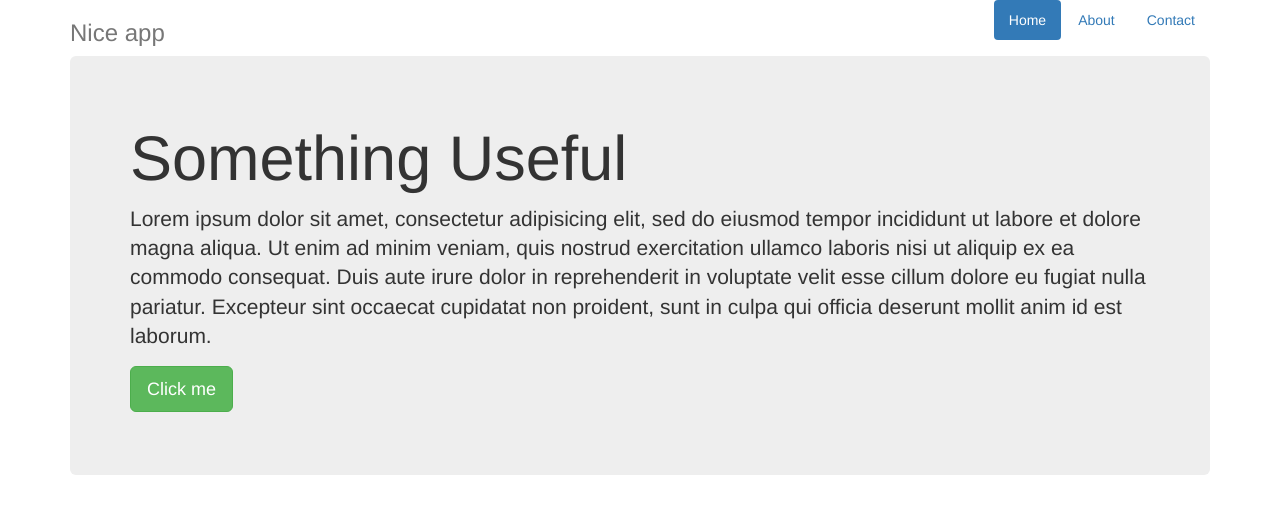
After one commit to D3f0/tracktpl, a Flask app: page / in a window 1280 px wide. The commit adds this page. Shown: the top 514 px of the page. Run offline with Flask 2, Linux system fonts and the light colour scheme; data that the repository does not hold is empty; some libraries are stand-ins or nearby versions.

Commit message:
Templates

```diff
--- a/templates/base.html
+++ b/templates/base.html
@@ -7,9 +7,44 @@
     <meta name="viewport" content="width=device-width, initial-scale=1">
 
     <title>{% if title %}{{ title }}{% else %}Bootstraped{% endif %}</title>
+
+    <!-- Bootstrap -->
+    <link href="/static/bower_components/bootstrap/dist/css/bootstrap.min.css" rel="stylesheet">
+
+    <!-- HTML5 shim and Respond.js for IE8 support of HTML5 elements and media queries -->
+    <!-- WARNING: Respond.js doesn't work if you view the page via file:// -->
+    <!--[if lt IE 9]>
+      <script src="https://oss.maxcdn.com/html5shiv/3.7.2/html5shiv.min.js"></script>
+      <script src="https://oss.maxcdn.com/respond/1.4.2/respond.min.js"></script>
+    <![endif]-->
+    {% if DEBUG %}
+    <script type="text/javascript" src="/static/live.js"></script>
+    {% endif %}
+  </head>
 </head>
-<body>
+<body data-feedly-mini="yes">
+    <div class="container">
+    {% block header %}
+        <div class="header clearfix">
+        <nav>
+          <ul class="nav nav-pills pull-right">
+            <li role="presentation" class="active"><a href="#">Home</a></li>
+            <li role="presentation"><a href="#">About</a></li>
+            <li role="presentation"><a href="#">Contact</a></li>
+          </ul>
+        </nav>
+        <h3 class="text-muted">{{ title }}</h3>
+      </div>
+
+    {% endblock header %}
     {% block content %}
+    {% endblock %}
+    </div>
+    <!-- jQuery (necessary for Bootstrap's JavaScript plugins) -->
+    <script src="/static/bower_components/jquery/dist/jquery.min.js"></script>
+    <!-- Include all compiled plugins (below), or include individual files as needed -->
+    <script src="/static/bower_components/bootstrap/dist/js/bootstrap.min.js"></script>
+    {% block scripts %}
     {% endblock %}
 </body>
 </html>
--- /dev/null
+++ b/templates/index.html
@@ -0,0 +1,29 @@
+{% extends "base.html" %}
+
+{% block content %}
+
+<div class="jumbotron">
+        <h1>Something Useful</h1>
+        <p class="lead">Lorem ipsum dolor sit amet, consectetur adipisicing elit, sed do eiusmod
+        tempor incididunt ut labore et dolore magna aliqua. Ut enim ad minim veniam,
+        quis nostrud exercitation ullamco laboris nisi ut aliquip ex ea commodo
+        consequat. Duis aute irure dolor in reprehenderit in voluptate velit esse
+        cillum dolore eu fugiat nulla pariatur. Excepteur sint occaecat cupidatat non
+        proident, sunt in culpa qui officia deserunt mollit anim id est laborum.</p>
+        <p><a class="btn btn-lg btn-success" id="press" href="#" role="button">Click me</a></p>
+      </div>
+
+{% endblock content %}
+
+{% block scripts %}
+<script type="text/javascript">
+    // Executes on load
+    $(function (){
+        $('#press').on('click', function() {
+            alert(window.location.origin + '/stream')
+            return false;
+        })
+
+    });
+</script>
+{% endblock scripts %}
```
